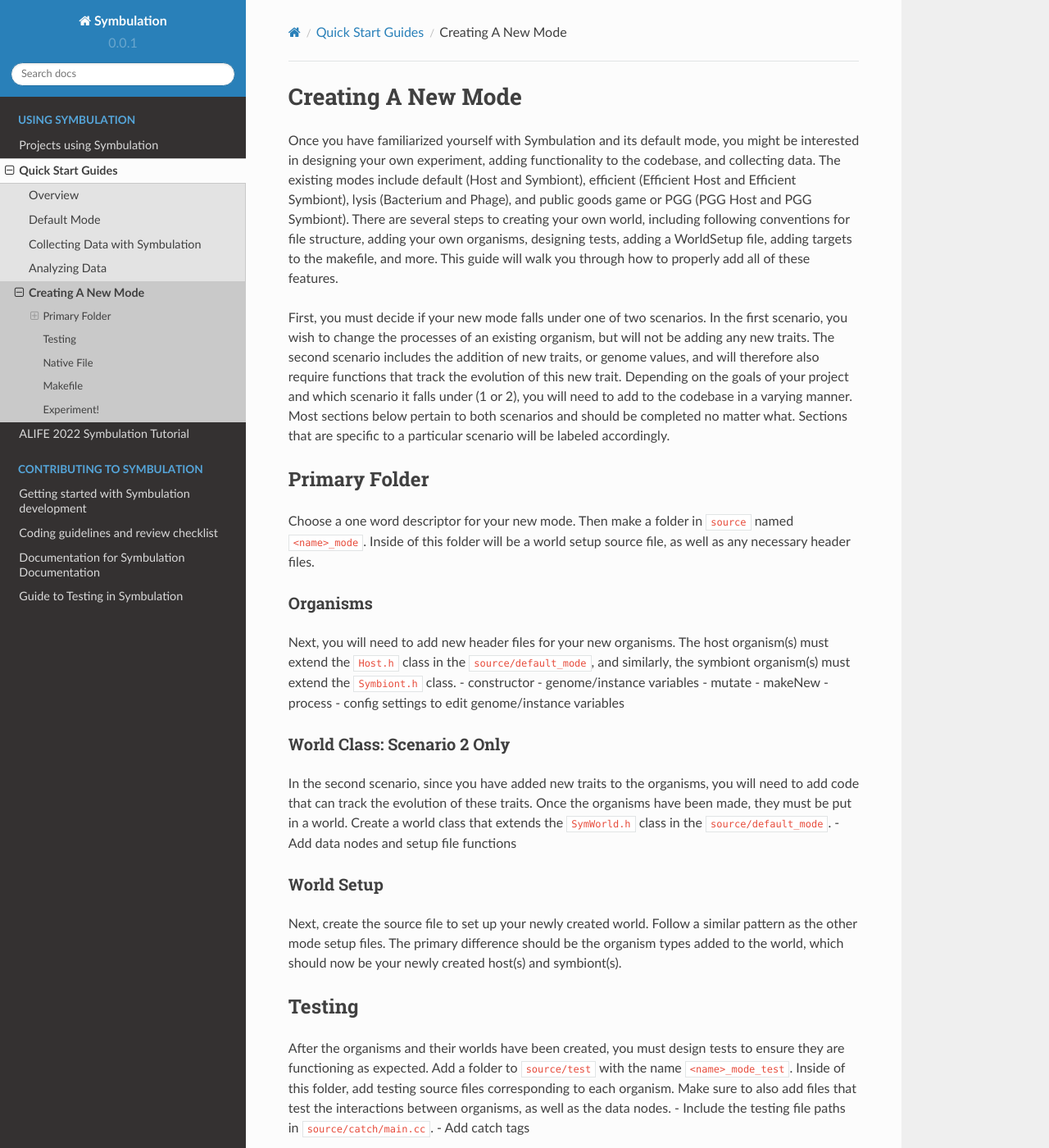
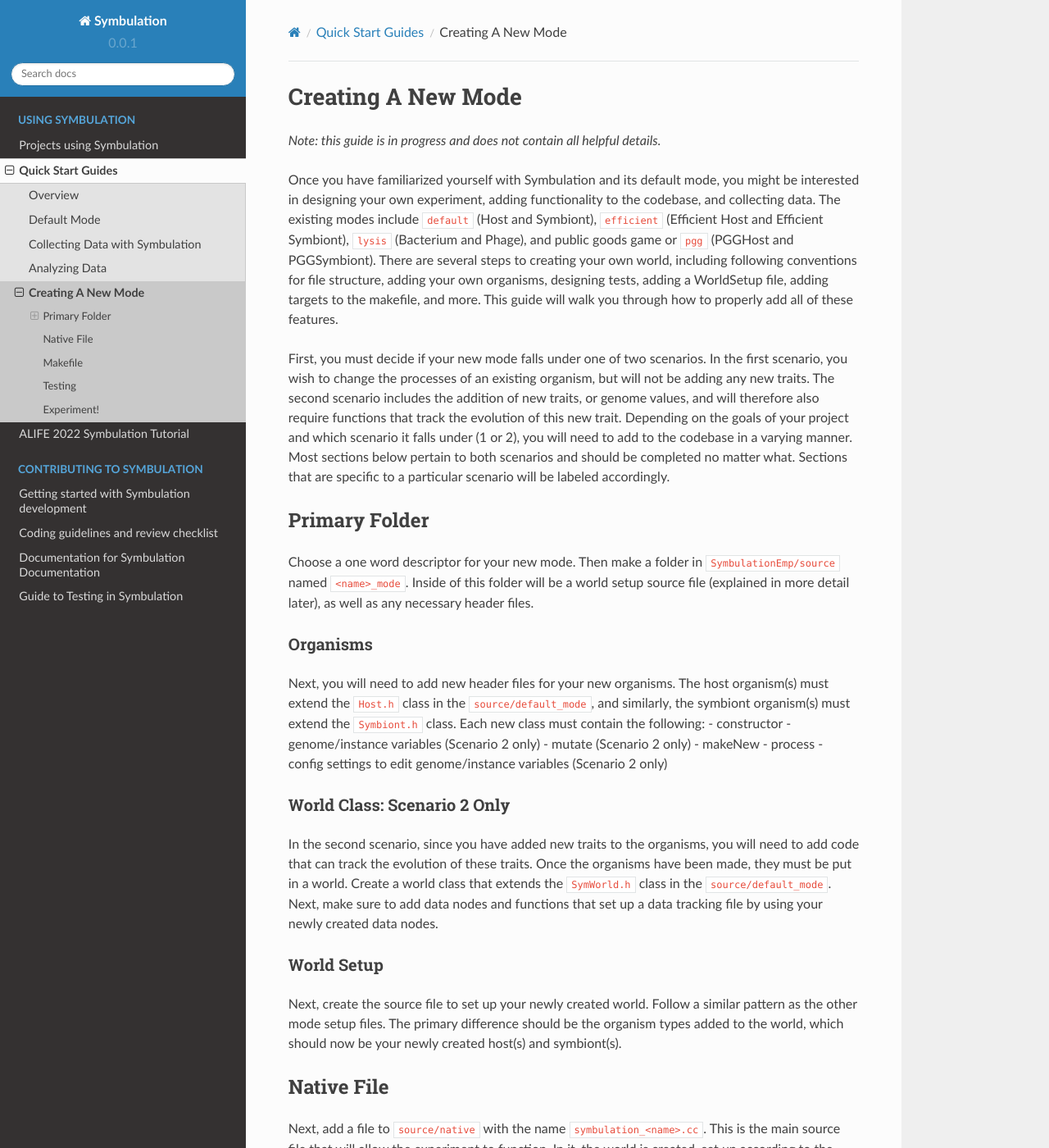
Before and after one commit to anyaevostinar/SymbulationEmp, a Sphinx documentation site: the page built from docs/QuickStartGuides/3-CreatingAMode.md, in a window 1280 px wide and 1400 px high. Shown: the whole window at 82% size. Built offline with Sphinx 7.4.7 and the Read the Docs theme 2.0.0, drawn with Linux system fonts in a browser that asks for light colours; pages that are not in the unit, such as notebooks, are missing from menus; some of the changed text lies outside the part shown.

Commit message:
responding to some of anya's comments

```diff
--- a/docs/QuickStartGuides/3-CreatingAMode.md
+++ b/docs/QuickStartGuides/3-CreatingAMode.md
@@ -1,35 +1,49 @@
 # Creating A New Mode
 
-Once you have familiarized yourself with Symbulation and its default mode, you might be interested in designing your own experiment, adding functionality to the codebase, and collecting data. The existing modes include default (Host and Symbiont), efficient (Efficient Host and Efficient Symbiont), lysis (Bacterium and Phage), and public goods game or PGG (PGG Host and PGG Symbiont). There are several steps to creating your own world, including following conventions for file structure, adding your own organisms, designing tests, adding a WorldSetup file, adding targets to the makefile, and more. This guide will walk you through how to properly add all of these features.
+*Note: this guide is in progress and does not contain all helpful details.*
 
-First, you must decide if your new mode falls under one of two scenarios. In the first scenario, you wish to change the processes of an existing organism, but will not be adding any new traits. The second scenario includes the addition of new traits, or genome values, and will therefore also require functions that track the evolution of this new trait. Depending on the goals of your project and which scenario it falls under (1 or 2), you will need to add to the codebase in a varying manner. Most sections below pertain to both scenarios and should be completed no matter what. Sections that are specific to a particular scenario will be labeled accordingly.
+Once you have familiarized yourself with Symbulation and its default mode, you might be interested in designing your own experiment, adding functionality to the codebase, and collecting data.
+The existing modes include `default` (Host and Symbiont), `efficient` (Efficient Host and Efficient Symbiont), `lysis` (Bacterium and Phage), and public goods game or `pgg` (PGGHost and PGGSymbiont).
+There are several steps to creating your own world, including following conventions for file structure, adding your own organisms, designing tests, adding a WorldSetup file, adding targets to the makefile, and more.
+This guide will walk you through how to properly add all of these features.
+
+First, you must decide if your new mode falls under one of two scenarios.
+In the first scenario, you wish to change the processes of an existing organism, but will not be adding any new traits.
+The second scenario includes the addition of new traits, or genome values, and will therefore also require functions that track the evolution of this new trait.
+Depending on the goals of your project and which scenario it falls under (1 or 2), you will need to add to the codebase in a varying manner.
+Most sections below pertain to both scenarios and should be completed no matter what. Sections that are specific to a particular scenario will be labeled accordingly.
 
 ## Primary Folder
-Choose a one word descriptor for your new mode. Then make a folder in `source` named `<name>_mode`. Inside of this folder will be a world setup source file, as well as any necessary header files.
+Choose a one word descriptor for your new mode.
+Then make a folder in `SymbulationEmp/source` named `<name>_mode`.
+Inside of this folder will be a world setup source file (explained in more detail later), as well as any necessary header files.
 
 ### Organisms
-Next, you will need to add new header files for your new organisms. The host organism(s) must extend the `Host.h` class in the `source/default_mode`, and similarly, the symbiont organism(s) must extend the `Symbiont.h` class.
+Next, you will need to add new header files for your new organisms.
+The host organism(s) must extend the `Host.h` class in the `source/default_mode`, and similarly, the symbiont organism(s) must extend the `Symbiont.h` class.
+Each new class must contain the following:
     - constructor
-    - genome/instance variables
-    - mutate
+    - genome/instance variables (Scenario 2 only)
+    - mutate (Scenario 2 only)
     - makeNew
     - process
-    - config settings to edit genome/instance variables
+    - config settings to edit genome/instance variables (Scenario 2 only)
 
 ### World Class: Scenario 2 Only
-In the second scenario, since you have added new traits to the organisms, you will need to add code that can track the evolution of these traits. Once the organisms have been made, they must be put in a world. Create a world class that extends the `SymWorld.h` class in the `source/default_mode`.
-    - Add data nodes and setup file functions
+In the second scenario, since you have added new traits to the organisms, you will need to add code that can track the evolution of these traits.
+Once the organisms have been made, they must be put in a world.
+Create a world class that extends the `SymWorld.h` class in the `source/default_mode`.
+Next, make sure to add data nodes and functions that set up a data tracking file by using your newly created data nodes.
 
 ### World Setup
-Next, create the source file to set up your newly created world. Follow a similar pattern as the other mode setup files. The primary difference should be the organism types added to the world, which should now be your newly created host(s) and symbiont(s).
-
-## Testing
-After the organisms and their worlds have been created, you must design tests to ensure they are functioning as expected. Add a folder to `source/test` with the name `<name>_mode_test`. Inside of this folder, add testing source files corresponding to each organism. Make sure to also add files that test the interactions between organisms, as well as the data nodes.
-    - Include the testing file paths in `source/catch/main.cc`.
-    - Add catch tags
+Next, create the source file to set up your newly created world.
+Follow a similar pattern as the other mode setup files.
+The primary difference should be the organism types added to the world, which should now be your newly created host(s) and symbiont(s).
 
 ## Native File
-Next, add a file to `source/native` with the name `symbulation_<name>.cc`. This is the main source file that will allow the experiment to function. In it, the world is created, set up according to the setup file, and is permitted to run for the specified number of updates.
+Next, add a file to `source/native` with the name `symbulation_<name>.cc`.
+This is the main source file that will allow the experiment to function.
+In it, the world is created, set up according to the setup file, and is permitted to run for the specified number of updates.
 
 ## Makefile
 Lastly, add the necessary targets to the Makefile for your new mode. Your new mode will need:
@@ -38,5 +52,14 @@
     - a testing target, with the naming convention "test-<name>"
     - a debug while testing target, with the naming convention "test-debug-<name>"
 
+## Testing
+After you have created your new mode, you must design tests to ensure it is functioning as expected.
+Add a folder to `source/test` with the name `<name>_mode_test`.
+Inside of this folder, add testing source files corresponding to each organism.
+Make sure to also add files that test the interactions between organisms, as well as the data nodes.
+Also make sure to do the following:
+    - Include the testing file paths in `source/catch/main.cc`.
+    - Add catch tags
+
 ## Experiment!
 Once you have created your organisms and corresponding world, designed their tests, added a main source file, and added targets to the Makefile, you are ready to experiment!
```
